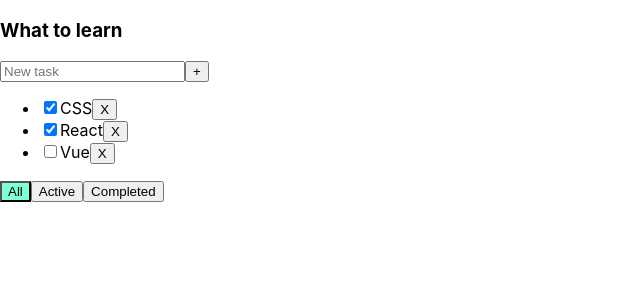
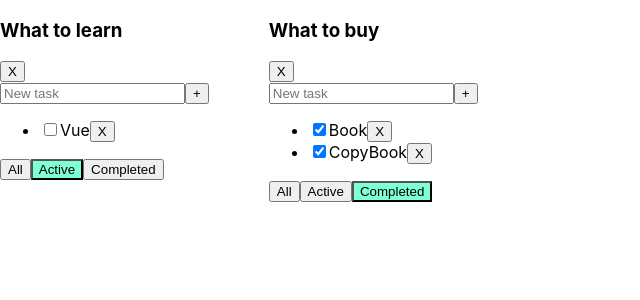
Before and after one commit to mbpxl/todo-app, a React (Create React App) app: page / in a window 1280 px wide. Shown: the top 300 px of the page, without its empty margins (0-640 px from the left). Built offline with nearby package versions, Linux system fonts and the light colour scheme.

Commit message:
feature(Todolist) add independent interaction and remove todolist

```diff
--- a/src/App.tsx
+++ b/src/App.tsx
@@ -4,56 +4,104 @@
 import { v1 } from "uuid";
 
 export type FilterValuesTypes = "All" | "Completed" | "Active";
+export type TodoListTypes = {
+  id: string;
+  title: string;
+  filter: FilterValuesTypes;
+};
 
 const App = () => {
-  const [tasks, setTasks] = useState<Array<TaskType>>([
+  const todoListId1 = v1();
+  const todoListId2 = v1();
+
+  let [todolists, setTodolists] = useState<Array<TodoListTypes>>([
+    {
+      id: todoListId1,
+      title: "What to learn",
+      filter: "Active",
+    },
+    { id: todoListId2, title: "What to buy", filter: "Completed" },
+  ]);
+
+  const [tasksObj, setTasks] = useState({
+    [todoListId1]: [
       { id: v1(), title: "CSS", isDone: true },
       { id: v1(), title: "React", isDone: true },
       { id: v1(), title: "Vue", isDone: false },
-  ]);
+    ],
+    [todoListId2]: [
+      { id: v1(), title: "Book", isDone: true },
+      { id: v1(), title: "CopyBook", isDone: true },
+      { id: v1(), title: "Pen", isDone: false },
+    ],
+  });
 
-  const [filter, setFilter] = useState<FilterValuesTypes>("All");
-  let tasksForTodoList = tasks;
-  if (filter === "Completed") {
-    tasksForTodoList = tasks.filter((t) => t.isDone);
-  } else if (filter === "Active") {
-    tasksForTodoList = tasks.filter((t) => !t.isDone);
-  }
-
-  const removeTask = (id: string) => {
-    setTasks(tasks.filter((t) => t.id !== id));
+  const removeTask = (id: string, todolistId: string) => {
+    let tasks = tasksObj[todolistId];
+    tasksObj[todolistId] = tasks.filter((t) => t.id !== id);
+    setTasks({ ...tasksObj });
   };
 
-  const changeFilter = (value: FilterValuesTypes) => {
-    setFilter(value);
+  const changeFilter = (value: FilterValuesTypes, todolistId: string) => {
+    let todolist = todolists.find((t) => t.id === todolistId);
+    if (todolist) {
+      todolist.filter = value;
+    }
+    setTodolists([...todolists]);
   };
 
-  const changeIsDoneStatus = (taskId: string, isDone: boolean) => {
+  const changeIsDoneStatus = (
+    taskId: string,
+    isDone: boolean,
+    todolistId: string
+  ) => {
+    let tasks = tasksObj[todolistId];
     let taskToChangeStatus = tasks.find((t) => t.id === taskId);
     if (taskToChangeStatus) {
       taskToChangeStatus.isDone = isDone;
+      setTasks({ ...tasksObj });
     }
-    let copyTasks = [...tasks];
-    setTasks(copyTasks);
   };
 
-  const addTask = (newTitle: string) => {
-    let newTask = { id: v1(), title: newTitle, isDone: false };
-    let distTasks = [newTask, ...tasks];
-    setTasks(distTasks);
+  const addTask = (newTitle: string, todolistId: string) => {
+    debugger;
+    let task = { id: v1(), title: newTitle, isDone: false };
+    let tasks = tasksObj[todolistId];
+    let newTasks = [task, ...tasks];
+    tasksObj[todolistId] = newTasks;
+    setTasks({ ...tasksObj });
+  };
+
+  const removeTodoList = (todolistId: string) => {
+    setTodolists(todolists.filter((t) => t.id !== todolistId));
+    delete tasksObj[todolistId];
+    setTasks({ ...tasksObj });
   };
 
   return (
     <div className="todolist">
+      {todolists.map((t) => {
+        let tasksForTodoList = tasksObj[t.id];
+        if (t.filter === "Completed") {
+          tasksForTodoList = tasksForTodoList.filter((t) => t.isDone);
+        } else if (t.filter === "Active") {
+          tasksForTodoList = tasksForTodoList.filter((t) => !t.isDone);
+        }
+        return (
           <Todolist
-        title="What to learn"
+            key={t.id}
+            id={t.id}
+            title={t.title}
             tasks={tasksForTodoList}
             removeTask={removeTask}
             changeFilter={changeFilter}
             addTask={addTask}
             changeIsDoneStatus={changeIsDoneStatus}
-        filter={filter}
+            filter={t.filter}
+            removeTodoList={removeTodoList}
           />
+        );
+      })}
     </div>
   );
 };
--- a/src/components/Todolist/Todolist.tsx
+++ b/src/components/Todolist/Todolist.tsx
@@ -8,13 +8,19 @@
 };
 
 type PropsType = {
+  id: string;
   title: string;
   tasks: Array<TaskType>;
-  removeTask: (id: string) => void;
-  changeFilter: (value: FilterValuesTypes) => void;
-  addTask: (newTitle: string) => void;
-  changeIsDoneStatus: (taskId: string, isDone: boolean) => void;
+  removeTask: (id: string, todolistId: string) => void;
+  changeFilter: (value: FilterValuesTypes, todolistId: string) => void;
+  addTask: (newTitle: string, todolistId: string) => void;
+  changeIsDoneStatus: (
+    taskId: string,
+    isDone: boolean,
+    todolistId: string
+  ) => void;
   filter: FilterValuesTypes;
+  removeTodoList: (todolistId: string) => void;
 };
 
 export const Todolist = (props: PropsType) => {
@@ -31,14 +37,19 @@
       setError(true);
       return;
     }
-    props.addTask(newTaskTitle.trim());
+    props.addTask(newTaskTitle.trim(), props.id);
     setNewTaskTitle("");
     setError(false);
+  };
+
+  const removeTodoList = () => {
+    props.removeTodoList(props.id);
   };
 
   return (
     <div className="">
       <h3>{props.title}</h3>
+      <button onClick={removeTodoList}>X</button>
       <div className="">
         <input
           className={error ? "error" : ""}
@@ -62,13 +73,17 @@
               type="checkbox"
               checked={t.isDone}
               onChange={(e: React.ChangeEvent<HTMLInputElement>) => {
-                props.changeIsDoneStatus(t.id, e.currentTarget.checked);
+                props.changeIsDoneStatus(
+                  t.id,
+                  e.currentTarget.checked,
+                  props.id
+                );
               }}
             />
             <span>{t.title}</span>
             <button
               onClick={() => {
-                props.removeTask(t.id);
+                props.removeTask(t.id, props.id);
               }}
             >
               X
@@ -80,7 +95,7 @@
         <button
           className={props.filter === "All" ? "active-filter" : ""}
           onClick={() => {
-            props.changeFilter("All");
+            props.changeFilter("All", props.id);
           }}
         >
           All
@@ -88,7 +103,7 @@
         <button
           className={props.filter === "Active" ? "active-filter" : ""}
           onClick={() => {
-            props.changeFilter("Active");
+            props.changeFilter("Active", props.id);
           }}
         >
           Active
@@ -96,7 +111,7 @@
         <button
           className={props.filter === "Completed" ? "active-filter" : ""}
           onClick={() => {
-            props.changeFilter("Completed");
+            props.changeFilter("Completed", props.id);
           }}
         >
           Completed
```
Lines whose indentation alone changed are shown as unchanged.
